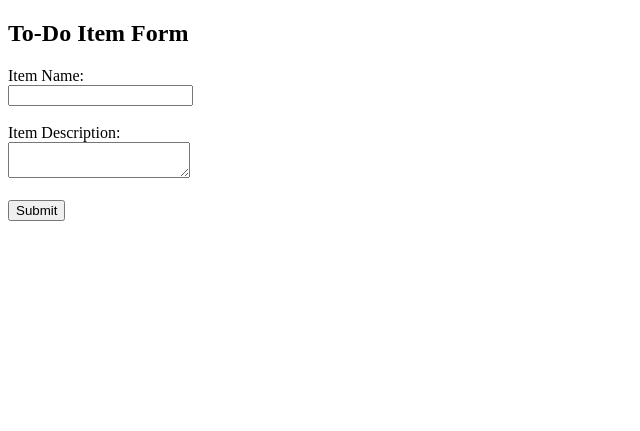
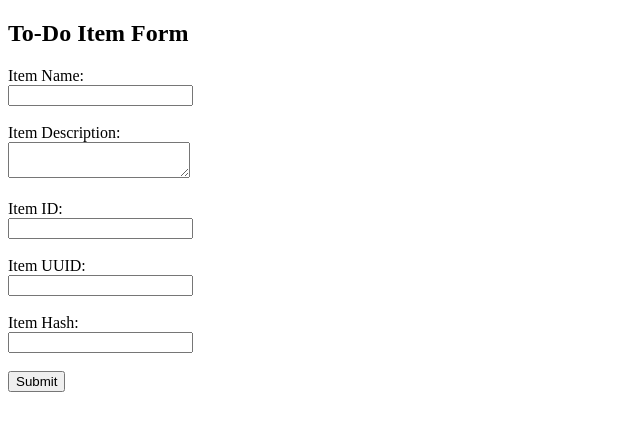
Before and after one commit to mohithambore/Assignment4_Git, a Flask app: template templates/todo.html in a window 1280 px wide. Shown: the top 431 px of the page, without its empty margins (0-640 px from the left). Run offline with Flask 3, Linux system fonts and the light colour scheme; the template is opened without the code that fills it, so the values that code supplies are empty.

Commit message:
roll back ID firld

```diff
--- a/templates/todo.html
+++ b/templates/todo.html
@@ -13,14 +13,14 @@
         <label>Item Description:</label><br>
         <textarea name="itemDescription" required></textarea><br><br>
 
-        <!--<label>Item ID:</label><br>
+        <label>Item ID:</label><br>
         <input type="text" name="itemID" required><br><br>
 
         <label>Item UUID:</label><br>
         <input type="text" name="itemUUID" required><br><br>
 
         <label>Item Hash:</label><br>
-        <input type="text" name="itemHash" required><br><br> -->
+        <input type="text" name="itemHash" required><br><br>
 
         <button type="submit">Submit</button>
     </form>
```
